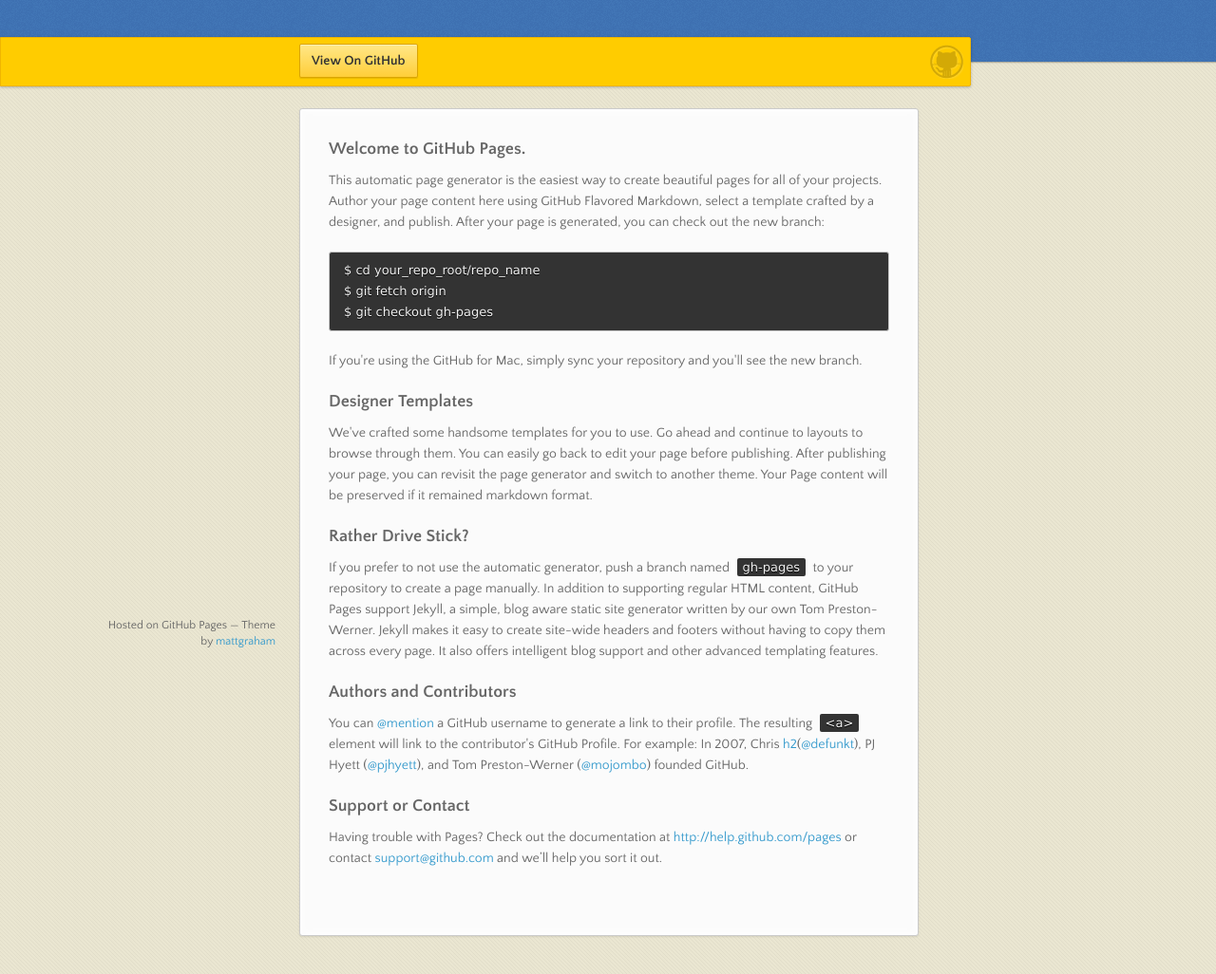
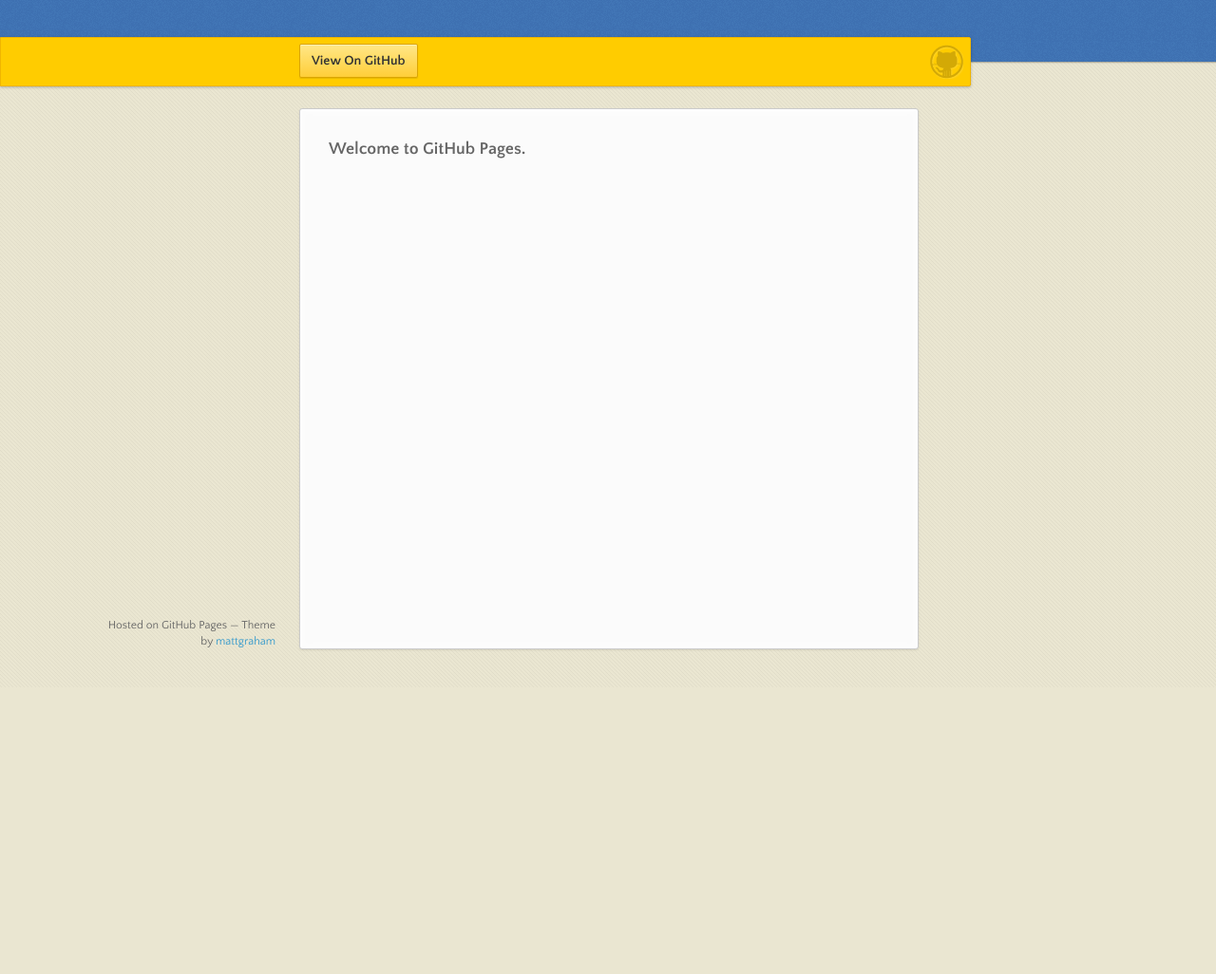
Before and after one commit to justhi/justhi.github.io, a plain HTML site: page index.html in a window 1280 px wide. Shown: the part 76-1102 px from the top of the page at 95% size. After the commit the page ends 800 px from the top, so only its background shows below. Drawn offline with nearby package versions, Linux system fonts and the light colour scheme.

```diff
--- a/index.html
+++ b/index.html
@@ -34,35 +34,6 @@
       <section>
         <h3>
 <a name="welcome-to-github-pages" class="anchor" href="#welcome-to-github-pages"><span class="octicon octicon-link"></span></a>Welcome to GitHub Pages.</h3>
-
-<p>This automatic page generator is the easiest way to create beautiful pages for all of your projects. Author your page content here using GitHub Flavored Markdown, select a template crafted by a designer, and publish. After your page is generated, you can check out the new branch:</p>
-
-<pre><code>$ cd your_repo_root/repo_name
-$ git fetch origin
-$ git checkout gh-pages
-</code></pre>
-
-<p>If you're using the GitHub for Mac, simply sync your repository and you'll see the new branch.</p>
-
-<h3>
-<a name="designer-templates" class="anchor" href="#designer-templates"><span class="octicon octicon-link"></span></a>Designer Templates</h3>
-
-<p>We've crafted some handsome templates for you to use. Go ahead and continue to layouts to browse through them. You can easily go back to edit your page before publishing. After publishing your page, you can revisit the page generator and switch to another theme. Your Page content will be preserved if it remained markdown format.</p>
-
-<h3>
-<a name="rather-drive-stick" class="anchor" href="#rather-drive-stick"><span class="octicon octicon-link"></span></a>Rather Drive Stick?</h3>
-
-<p>If you prefer to not use the automatic generator, push a branch named <code>gh-pages</code> to your repository to create a page manually. In addition to supporting regular HTML content, GitHub Pages support Jekyll, a simple, blog aware static site generator written by our own Tom Preston-Werner. Jekyll makes it easy to create site-wide headers and footers without having to copy them across every page. It also offers intelligent blog support and other advanced templating features.</p>
-
-<h3>
-<a name="authors-and-contributors" class="anchor" href="#authors-and-contributors"><span class="octicon octicon-link"></span></a>Authors and Contributors</h3>
-
-<p>You can <a href="https://github.com/blog/821" class="user-mention">@mention</a> a GitHub username to generate a link to their profile. The resulting <code>&lt;a&gt;</code> element will link to the contributor's GitHub Profile. For example: In 2007, Chris <a href="/a.html">h2</a>(<a href="https://github.com/defunkt" class="user-mention">@defunkt</a>), PJ Hyett (<a href="https://github.com/pjhyett" class="user-mention">@pjhyett</a>), and Tom Preston-Werner (<a href="https://github.com/mojombo" class="user-mention">@mojombo</a>) founded GitHub.</p>
-
-<h3>
-<a name="support-or-contact" class="anchor" href="#support-or-contact"><span class="octicon octicon-link"></span></a>Support or Contact</h3>
-
-<p>Having trouble with Pages? Check out the documentation at <a href="http://help.github.com/pages">http://help.github.com/pages</a> or contact <a href="mailto:support@github.com">support@github.com</a> and we’ll help you sort it out.</p>
       </section>
       <footer>
         <p><small>Hosted on GitHub Pages &mdash; Theme by <a href="https://twitter.com/michigangraham">mattgraham</a></small></p>
```
Also changed, not shown: params.json (+1 -1 lines).
